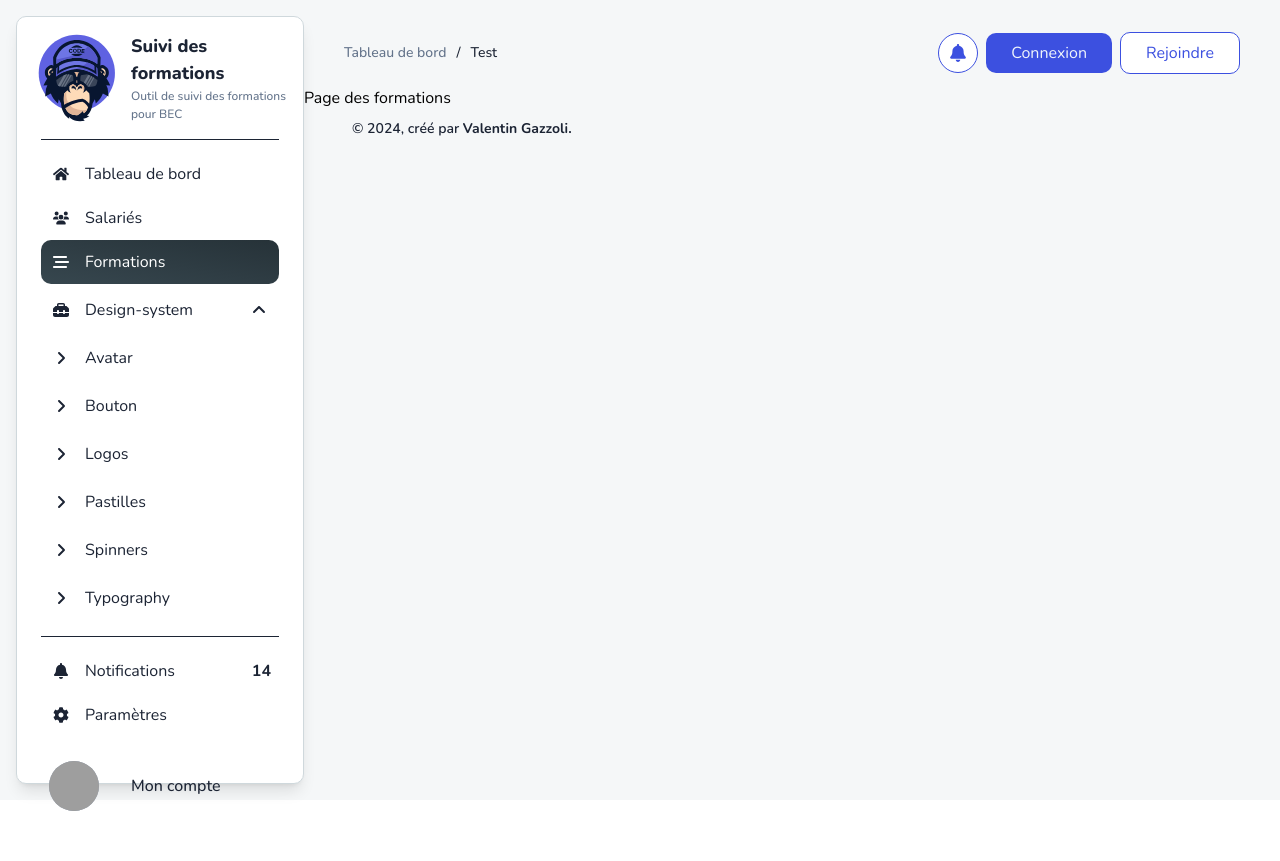
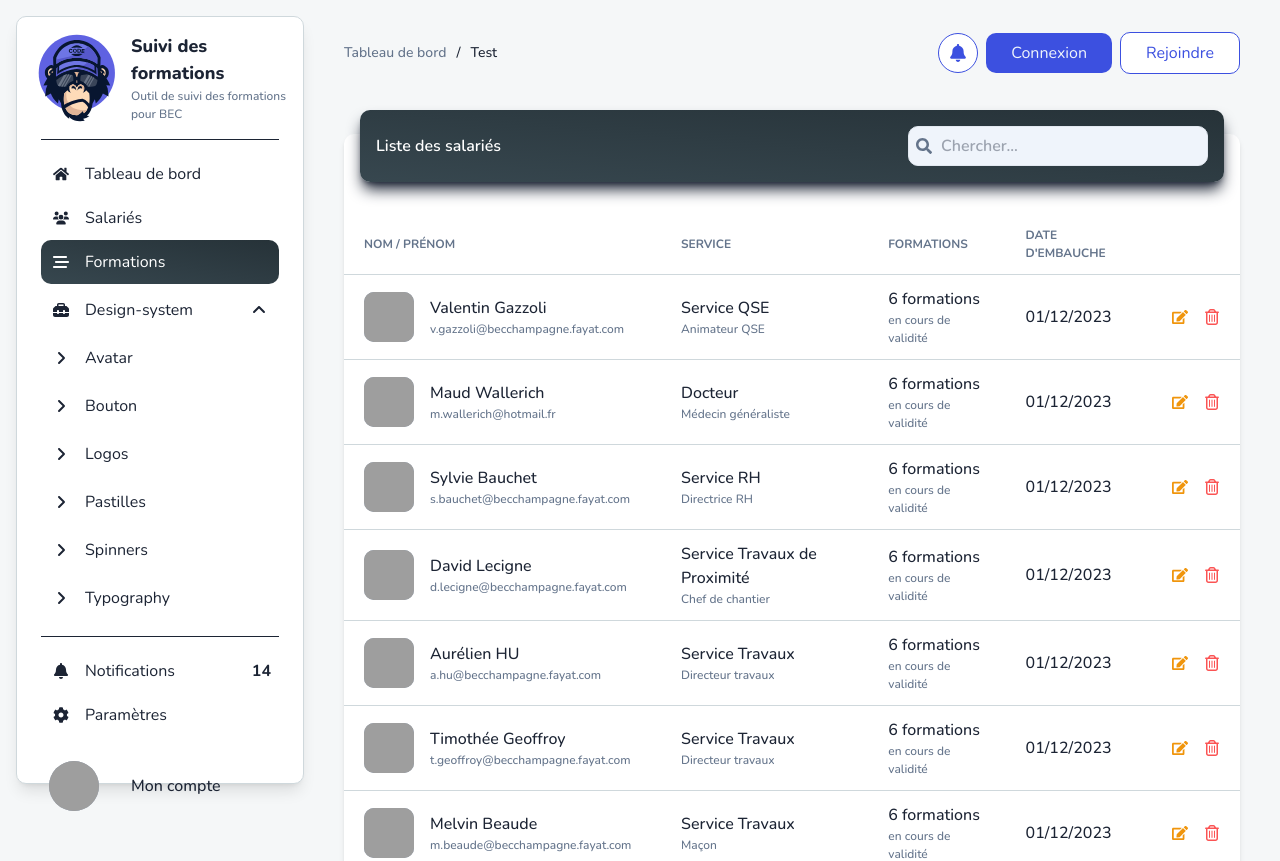
Before and after one commit to Gjiae/SuiviFormations, a Next.js app in the folder frontend/: page /formations in a window 1280 px wide. Shown: the top 861 px of the page. Before the commit the page ends 811 px from the top, so only its background shows below. Built offline with nearby package versions, Linux system fonts and the light colour scheme; grey boxes are pictures that could not be loaded.

Commit message:
Copie/Colle

```diff
--- a/frontend/src/ui/modules/formations/components/employeeList.view.tsx
+++ /dev/null
@@ -1,9 +0,0 @@
-import { Container } from '@/ui/components/container'
-
-export const FormationsList = () => {
-  return (
-    <div>
-      <Container className="grid grid-cols-4 gap-4 py-2">Formations</Container>
-    </div>
-  )
-}
--- /dev/null
+++ b/frontend/src/ui/modules/formations/components/formationsList.view.tsx
@@ -0,0 +1,110 @@
+import { Container } from '@/ui/components/container'
+import { Avatar } from '@/ui/design-system/avatar'
+import { Search } from '@/ui/design-system/search'
+import Link from 'next/link'
+import React from 'react'
+import { FaEdit, FaSearch } from 'react-icons/fa'
+import { FaRegTrashCan } from 'react-icons/fa6'
+import { listofEmployees } from '@/data/data_employee'
+import { formatDate } from '@/utiles/formatDates'
+
+export const FormationsList = () => {
+  return (
+    <Container className="mt-12 mb-8 flex flex-col gap-12">
+      <div className="relative flex flex-col bg-clip-border rounded bg-white text-gray-700 shadow-md">
+        <div className="flex justify-between items-center bg-gradient-to-tr from-bluegray800 to-bluegray900 bg-clip-border mx-4 rounded overflow-hidden text-white shadow-dark shadow-lg -mt-6 mb-8 p-4">
+          <h6 className="block items-center antialiased font-semibold text-white">
+            Liste des salariés
+          </h6>
+          <Search icon={{ icon: FaSearch }} />
+        </div>
+        <div className="p-6 px-0 pt-0 pb-2">
+          <table className="w-full min-w-[640px] table-auto">
+            <thead>
+              <tr>
+                <th className="border-b border-bordergray py-3 px-5 text-left">
+                  <p className="block antialiased text-12Reg font-bold uppercase text-textcolor">
+                    Nom / Prénom
+                  </p>
+                </th>
+                <th className="border-b border-bordergray py-3 px-5 text-left">
+                  <p className="block antialiased text-12Reg font-bold uppercase text-textcolor">
+                    Service
+                  </p>
+                </th>
+                <th className="border-b border-bordergray py-3 px-5 text-left">
+                  <p className="block antialiased text-12Reg font-bold uppercase text-textcolor">
+                    Formations
+                  </p>
+                </th>
+                <th className="border-b border-bordergray py-3 px-5 text-left">
+                  <p className="block antialiased text-12Reg font-bold uppercase text-textcolor">
+                    Date d'embauche
+                  </p>
+                </th>
+                <th className="border-b border-bordergray py-3 px-5 text-left">
+                  <p className="block antialiased text-12Reg font-bold uppercase text-textcolor" />
+                </th>
+              </tr>
+            </thead>
+            <tbody>
+              {listofEmployees.map((listofEmployees, index) => (
+                <tr key={index}>
+                  <td className="py-3 px-5 border-b border-bordergray">
+                    <div className="flex items-center gap-4">
+                      <Avatar
+                        size="large"
+                        forme="carre"
+                        src="/assets/images/md.png"
+                        alt="Avatar de Valentin Gazzoli"
+                      />
+                      <div>
+                        <p className="block antialiased leading-normal text-dark text-16Reg">
+                          {listofEmployees.name}
+                        </p>
+                        <p className="block antialiased text-12Reg text-textcolor">
+                          {listofEmployees.email}
+                        </p>
+                      </div>
+                    </div>
+                  </td>
+                  <td className="py-3 px-5 border-b border-bordergray">
+                    <p className="block antialiased text-16Reg text-dark">
+                      {listofEmployees.service}
+                    </p>
+                    <p className="block antialiased text-12Reg text-textcolor">
+                      {listofEmployees.metier}
+                    </p>
+                  </td>
+                  <td className="py-3 px-5 border-b border-bordergray">
+                    <p className="block antialiased text-16Reg text-dark">
+                      6 formations
+                    </p>
+                    <p className="block antialiased text-12Reg text-textcolor">
+                      en cours de validité
+                    </p>
+                  </td>
+                  <td className="py-3 px-5 border-b border-bordergray">
+                    <p className="block antialiased text-16Reg text-dark">
+                      {formatDate(listofEmployees.embauche)}
+                    </p>
+                  </td>
+                  <td className="py-3 px-5 border-b border-bordergray">
+                    <div className="flex items-center gap-4">
+                      <Link href="/" className="text-yellow">
+                        <FaEdit />
+                      </Link>
+                      <Link href="/" className="text-red">
+                        <FaRegTrashCan />
+                      </Link>
+                    </div>
+                  </td>
+                </tr>
+              ))}
+            </tbody>
+          </table>
+        </div>
+      </div>
+    </Container>
+  )
+}
--- a/frontend/src/ui/modules/formations/formations.view.tsx
+++ b/frontend/src/ui/modules/formations/formations.view.tsx
@@ -1,3 +1,9 @@
+import { FormationsList } from './components/formationsList.view'
+
 export const FormationsView = () => {
-  return <>Page des formations</>
+  return (
+    <>
+      <FormationsList />
+    </>
+  )
 }
```
